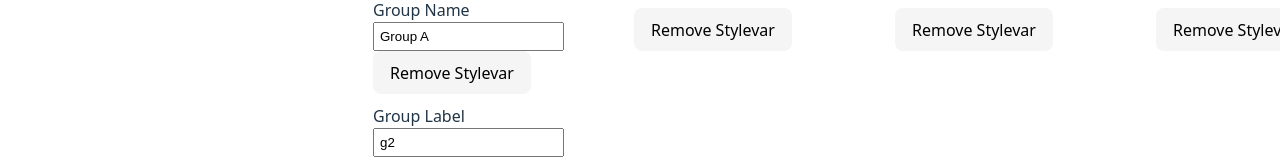
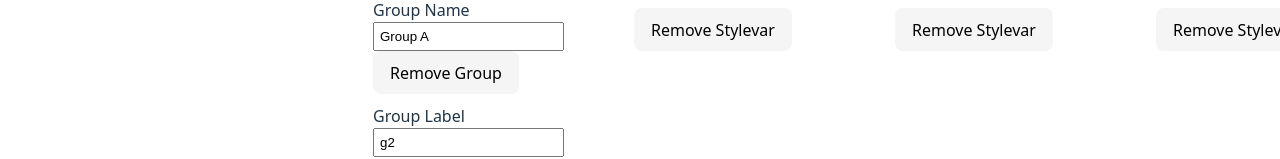
Before and after one commit to codak2/defineListGen, a React (Vite) app: page / in a window 1280 px wide. Shown: the part 711-870 px from the top of the page. Built offline with nearby package versions, Linux system fonts and the light colour scheme.

Commit message:
update group container function to update the list data

```diff
--- a/src/App.jsx
+++ b/src/App.jsx
@@ -130,44 +130,59 @@ function App() {
     }));
   };
 
-// Function to Update Group Label (TODO)
+// Function to Update Group Values
+const handleGrpValueChange = (e) => {
+  const updatedText = e.target.value;
+  const updatedGrpValues = updatedText.split("\n");
+
+  setListData(prevState => ({
+    ...prevState,
+    groups: {
+      ...prevState.groups,
+      groupValues: updatedGrpValues
+    }
+  }));
+};
+
+
+// Function to Update Group Label
   const handleGrpLabelChange = (e, index) => {
-    const updatedSVName = e.target.value;
+    const updatedGrpLabel = e.target.value;
     setListData(prevState => ({
       ...prevState,
-      styleVars: {
-        ...prevState.styleVars,
-        name: prevState.styleVars.name.map((name, idx) => idx === index ? updatedSVName : name),
+      groups: {
+        ...prevState.groups,
+        groupNames: prevState.groups.groupNames.map((group, idx) => idx === index ? {groupLabel: updatedGrpLabel, groupName: group.groupName} : group),
       }
     }));
   };
 
-  // Function to Update Group Label (TODO)
+  // Function to Update Group Name
   const handleGrpNameChange = (e, index) => {
-    const updatedSVName = e.target.value;
+    const updatedGrpName = e.target.value;
     setListData(prevState => ({
       ...prevState,
-      styleVars: {
-        ...prevState.styleVars,
-        name: prevState.styleVars.name.map((name, idx) => idx === index ? updatedSVName : name),
+      groups: {
+        ...prevState.groups,
+        groupNames: prevState.groups.groupNames.map((group, idx) => idx === index ? {groupLabel: group.groupLabel, groupName: updatedGrpName} : group),
       }
     }));
   };
 
 
-  // Function to Remove Style Var
+  // Function to Remove Group
   const handleRemoveGroup = (indexToRemove) => {
 
     if (indexToRemove !== -1) {
       setListData(prevState => {
-        const newStyleVarsName = prevState.styleVars.name.filter((name, index) => index !== indexToRemove);
-        const newStyleVarsValues = prevState.styleVars.values.filter((values, index) => index !== indexToRemove);
+        const newGroupName = prevState.groups.groupNames.filter((name, index) => index !== indexToRemove);
+        const newGroupValues = prevState.groups.groupValues.filter((values, index) => index !== indexToRemove);
 
         return {
           ...prevState,
-          styleVars: {
-            name: newStyleVarsName,
-            values: newStyleVarsValues,
+          groups: {
+            groupNames: newGroupName,
+            groupValues: newGroupValues,
           }
         };
       });
@@ -245,6 +260,7 @@ function App() {
                 ( <GroupsContainer
                 groups={listData.groups}
                 handleAddGroup={handleAddGroup}
+                handleGrpValueChange={handleGrpValueChange}
                 handleGrpLabelChange={handleGrpLabelChange}
                 handleGrpNameChange={handleGrpNameChange}
                 handleRemoveGroup={handleRemoveGroup}
--- a/src/components/GroupsContainer.jsx
+++ b/src/components/GroupsContainer.jsx
@@ -4,14 +4,14 @@ const GroupsContainer = (props) =>{
 
         <>
 
-        <div id="groupvalContainer" className='container2'>
+        <div id="groupsContainer" className='container2'>
             <label htmlFor=""> Group Values <br />
               <textarea name="" id=""
               placeholder='Enter Groups Values'
               cols="30"
               rows="30"
               value={props.groups.groupValues.join("\n")}
-            //   onChange={(e) => props.handleStyleVarValueChange(e, props.index)}
+              onChange={props.handleGrpValueChange}
               />
             </label>
 
@@ -19,71 +19,36 @@ const GroupsContainer = (props) =>{
 {
   props.groups.groupNames.map((grpName, index)=>{
     return(
-                  <div>
-                    <label htmlFor=""> Group Label
+                  <div
+                  className="grp-details-container"
+                  index={index}
+                  key={`"groupDetailContainer-"${index}`}
+                  >
+                    <label htmlFor=""> Group Label <br />
                         <input type="text"
-                        key={`${grpName.groupLabel}-${index}`}
-                        index={index}
                         placeholder='Enter Group Label'
                         value={grpName.groupLabel}
+                        onChange={(e) => props.handleGrpLabelChange(e, index)}
                         />
                       </label>
                       <br />
 
-                      <label htmlFor=""> Group Name
+                      <label htmlFor=""> Group Name <br />
                         <input type="text"
-                        key={`${grpName.groupName}-${index}`}
-                        index={index}
                         placeholder='Enter Group Name'
                         value={grpName.groupName}
+                        onChange={(e) => props.handleGrpNameChange(e, index)}
                         />
                       </label>
+                      <br />
 
                       <button type="button"
-                        onClick={() => props.handleRemoveStylevar(props.index)}
-                        >Remove Stylevar</button>
+                        onClick={() => props.handleRemoveGroup(index)}
+                        >Remove Group</button>
                   </div>
     )
   })
 }
-
-
-
-
-
-            {/*
-
-
-
-            <button type="button"
-            onClick={() => props.handleRemoveStylevar(props.index)}
-            >Remove Stylevar</button>
-
-
- <label htmlFor=""> Group Label <br />
-                        <input type="text"
-                        key={`${grpName.groupLabel}-${index}`}
-                        index={index}
-                        placeholder='Enter Group Label'
-                        value={grpName.groupLabel}
-                        // onChange={(e) => props.handleStyleVarChange(e, props.index)}
-                        />
-                      </label>
-
-                      <label htmlFor=""> Group Name <br />
-                        <input type="text"
-                        key={`${grpName.groupName}-${index}`}
-                        index={index}
-                        placeholder='Enter Group Name'
-                        value={grpName.groupName}
-                        // onChange={(e) => props.handleStyleVarChange(e, props.index)}
-                        />
-                      </label>
-
-
-
-
-            */}
 
           </div>
 
```
